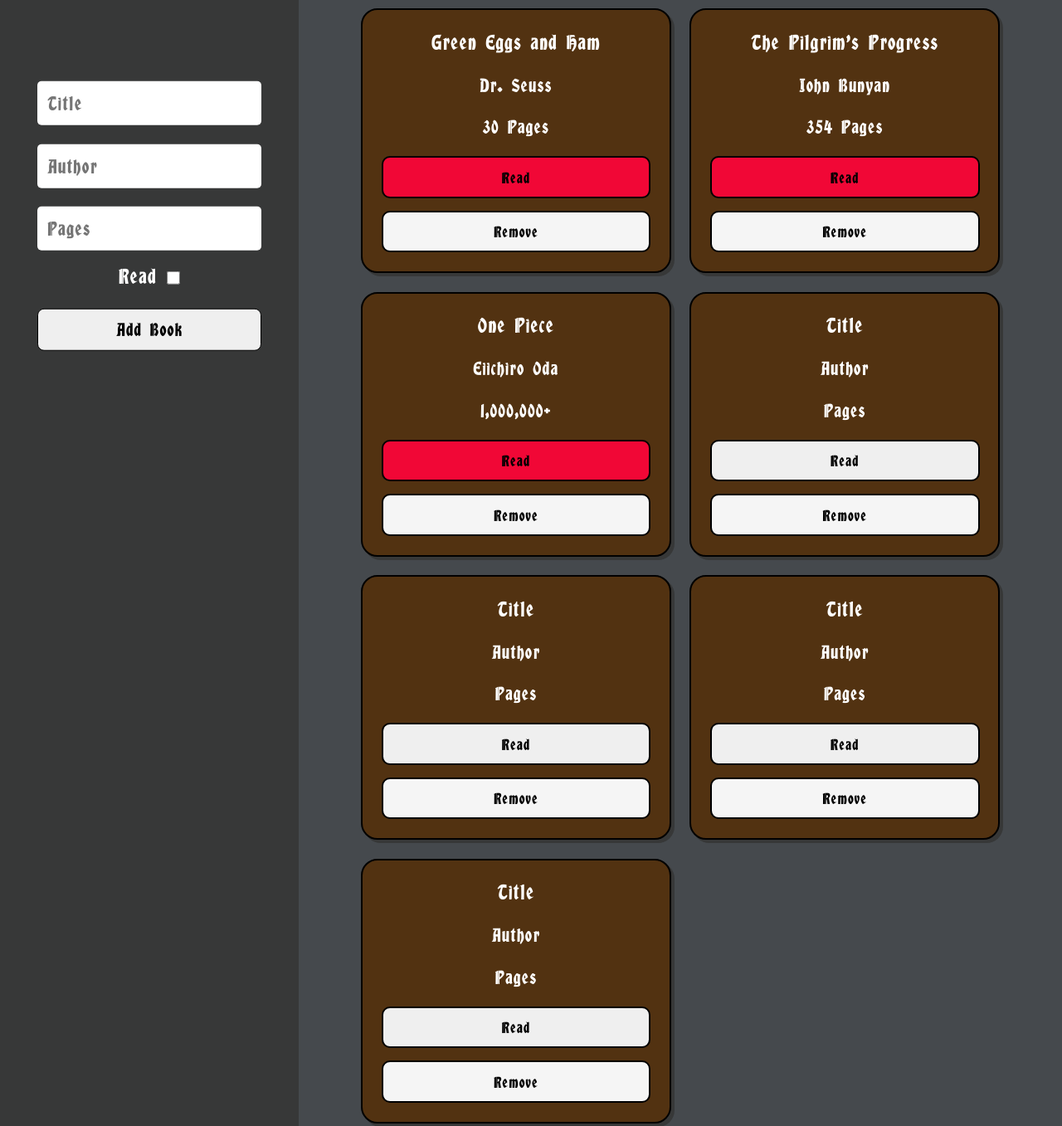
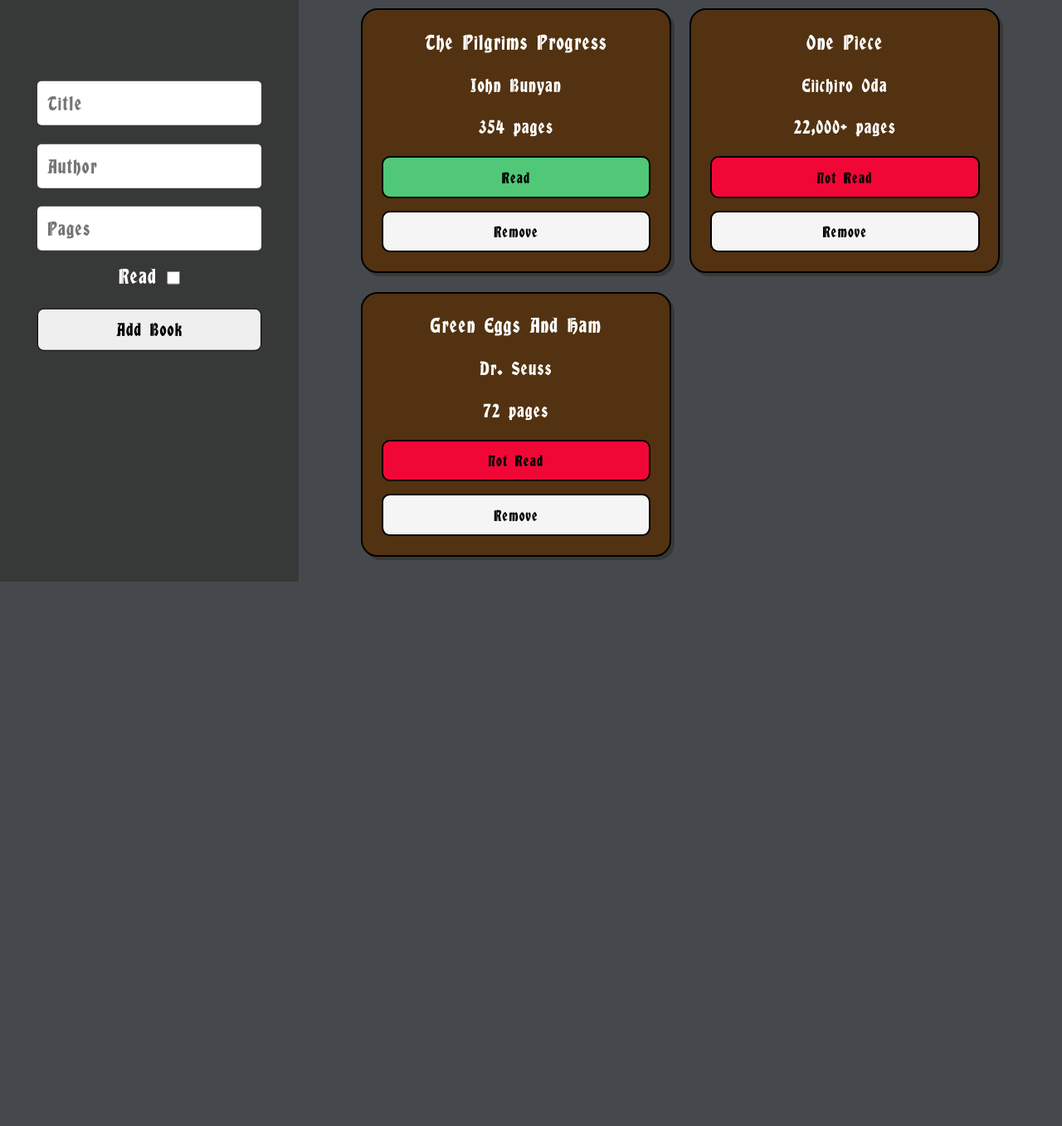
Before and after one commit to MattfromWii-Sports/library, a plain HTML site: page index.html in a window 1280 px wide. Shown: the part 140-1497 px from the top of the page at 83% size. After the commit the page ends 841 px from the top, so only its background shows below. Drawn offline with Linux system fonts and the light colour scheme.

Commit message:
Add Starting Default Cards, And Remove Test Cards In Html

```diff
--- a/index.html
+++ b/index.html
@@ -23,35 +23,7 @@
         <div class="main">
             <div class="title">Ye Old Library</div>
             <div class="card-container">
-
-                <div class="card">
-                    <h2>Green Eggs and Ham</h2>
-                    <h3>Dr. Seuss</h3>
-                    <p>30 Pages</p>
-                    <div>
-                        <button class="status-btn notread-btn">Read</button>
-                        <button class="remove-btn">Remove</button>
-                    </div>
-                </div>
-                <div class="card">
-                    <h2>The Pilgrim's Progress</h2>
-                    <h3>John Bunyan</h3>
-                    <p>354 Pages</p>
-                    <div>
-                        <button class="status-btn notread-btn">Read</button>
-                        <button class="remove-btn">Remove</button>
-                    </div>
-                </div>
-                <div class="card">
-                    <h2>One Piece</h2>
-                    <h3>Eiichiro Oda</h3>
-                    <p>1,000,000+</p>
-                    <div>
-                        <button class="status-btn notread-btn">Read</button>
-                        <button class="remove-btn">Remove</button>
-                    </div>
-                </div>
-                <!-- To delete -->
+                <!-- Card Template
                 <div class="card">
                     <h2>Title</h2>
                     <h3>Author</h3>
@@ -61,34 +33,7 @@
                         <button class="remove-btn">Remove</button>
                     </div>
                 </div>
-                <div class="card">
-                    <h2>Title</h2>
-                    <h3>Author</h3>
-                    <p>Pages</p>
-                    <div>
-                        <button class="status-btn">Read</button>
-                        <button class="remove-btn">Remove</button>
-                    </div>
-                </div>
-                <div class="card">
-                    <h2>Title</h2>
-                    <h3>Author</h3>
-                    <p>Pages</p>
-                    <div>
-                        <button class="status-btn">Read</button>
-                        <button class="remove-btn">Remove</button>
-                    </div>
-                </div>
-                <div class="card">
-                    <h2>Title</h2>
-                    <h3>Author</h3>
-                    <p>Pages</p>
-                    <div>
-                        <button class="status-btn">Read</button>
-                        <button class="remove-btn">Remove</button>
-                    </div>
-                </div>
-
+                -->
             </div>
         </div>
     </body>
--- a/script.js
+++ b/script.js
@@ -92,4 +92,10 @@ const library = (() => {
         pagesForm.value = '';
         readForm.checked = false;
     }
+
+    //Adding starting cards
+    myLibrary.push(new Book('The Pilgrim\s Progress', 'John Bunyan', 354, true));
+    myLibrary.push(new Book('One Piece', 'Eiichiro Oda', '22,000+', false));
+    myLibrary.push(new Book('Green Eggs And Ham', 'Dr. Seuss', 72, false));
+    createPages();
 })();
```
